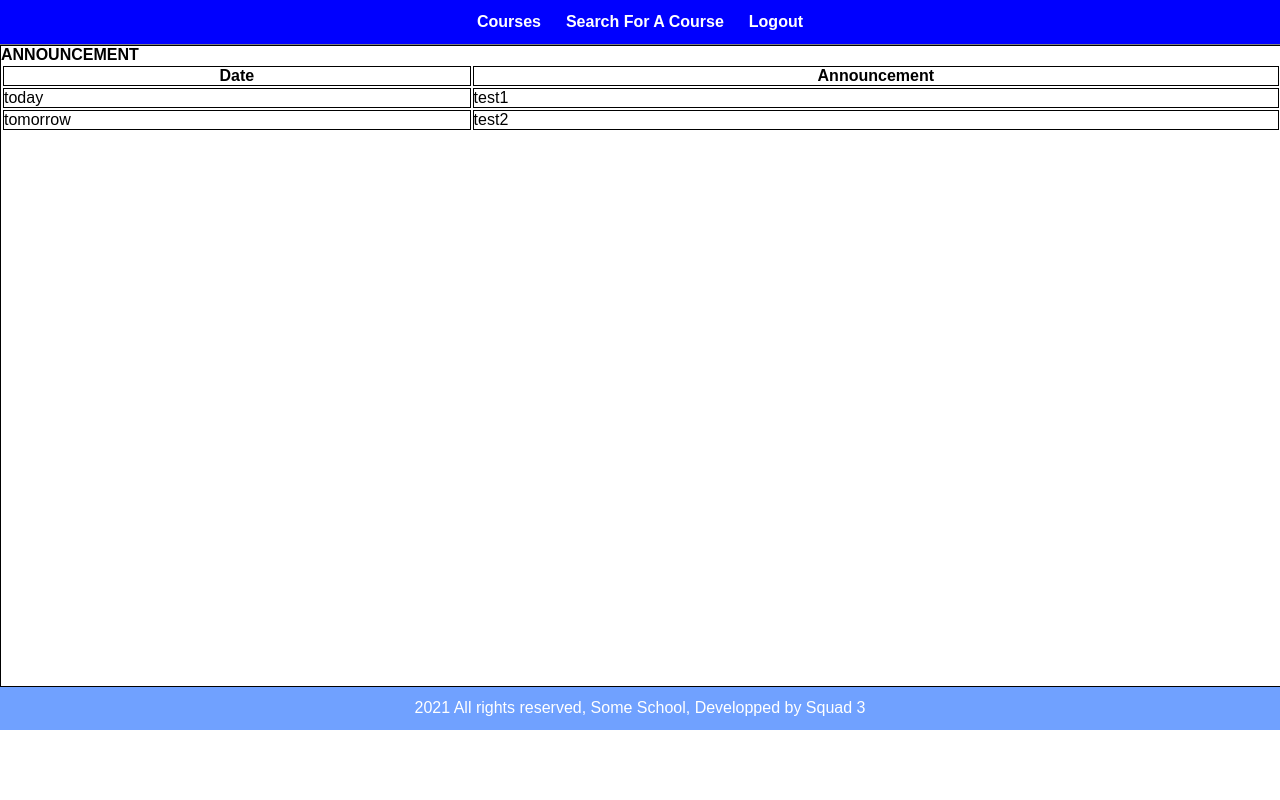
After one commit to dangthuy112/ICS499_PROJECT, a PHP site: page /studentpage.html in a window 1280 px wide. The commit adds this page. Run offline with PHP 8.4, Linux system fonts and the light colour scheme.

Commit message:
studentPage crate with linked

```diff
--- a/Gradebook/GradeList.html
+++ b/Gradebook/GradeList.html
@@ -13,8 +13,9 @@
 
 
 
-  <div class="wrapper">
+  <div class="wrapper1">
     <h2>Grade</h2>
+    <a href="logout.html">Log Out</a>
   </div>
 
  <!-- Grade Items lable-->
--- /dev/null
+++ b/Gradebook/assets/css/studentpage.css
@@ -0,0 +1,69 @@
+*{
+    margin: 0;
+    padding: 0;
+    font-family:Arial, Helvetica, sans-serif;
+}
+
+.wrapper{
+    padding: 1%;
+    width: 80%;
+    margin: 0 auto;
+}
+
+.text-center{
+    text-align: center;
+}
+
+.clearfix{
+    float: none;
+    clear: both;
+}
+
+/*css for menu*/
+.menu{
+    border-bottom: 1px solid grey;
+    background-color: blue;
+}
+
+.menu ul{
+    list-style-type: none;
+}
+
+.menu ul li{
+    display: inline;
+    padding: 1%;
+
+}
+
+.menu ul li a{
+    text-decoration: none;
+    font-weight: bold;
+    color: white;
+}
+
+.menu ul li a:hover{
+    color: #1e90ff;
+}
+
+
+/*css for announcement*/
+.announcementtable{
+    height: 80%;
+    width: 100%;
+    border: 1px solid black;
+    display: inline-block;
+
+}
+
+/*css for footer*/
+.footer{
+    background-color: #70a1ff;
+    color: white;
+
+}
+
+/*css for Table*/
+.announcementtable.table, th, td {
+    border:1px solid black;
+
+  }
--- /dev/null
+++ b/Gradebook/studentpage.html
@@ -0,0 +1,51 @@
+<html>
+    <head>
+        <title>Admin Homepage </title>
+
+        <link rel="stylesheet" href="assets/css/studentpage.css">
+    </head>
+
+    <body>
+        <!-- menu section starts-->
+        <div class="menu text-center">
+            <div class="wrapper">
+                <ul>
+                    <li><a href="#">Courses</a></li>
+                    <li><a href="#">Search For A Course</a></li>
+					<li><a href="logout.html">Logout</a></li>
+                </ul>
+            </div>
+        </div>
+        <!-- menu section ends-->
+
+        <!-- admin manage section-->
+
+        <div class="announcementtable">
+         <b>ANNOUNCEMENT</b>
+         <table style="width:100%">
+            <tr>
+              <th>Date</th>
+              <th>Announcement</th>
+            </tr>
+            <tr>
+              <td>today</td>
+              <td>test1</td>
+            </tr>
+            <tr>
+                <td>tomorrow</td>
+                <td>test2</td>
+              </tr>
+          </table>
+        </div>
+        <!-- admin manage section ends-->
+
+        <!-- menu section starts-->
+        <div class="footer">
+            <div class="wrapper">
+                <p class="text-center">2021 All rights reserved, Some School, Developped by Squad 3</p>
+            </div>
+        </div>
+        <!-- menu section ends-->
+    </body>
+
+</html>
```
Also changed, not shown: Gradebook/CourseDetail.html (+12 -4 lines), Gradebook/assets/css/coursedetail.css (+15 -14 lines), Gradebook/assets/css/gradelist-form.css (+21 -2 lines).
